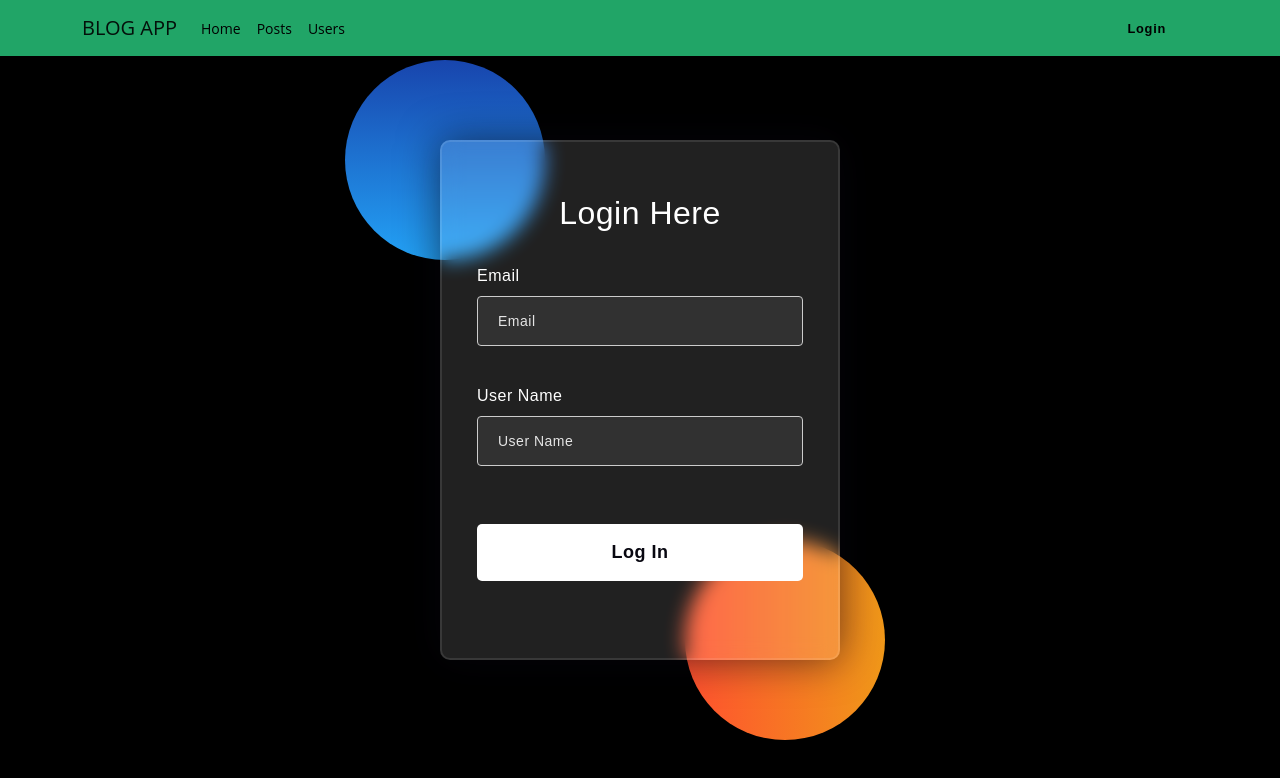
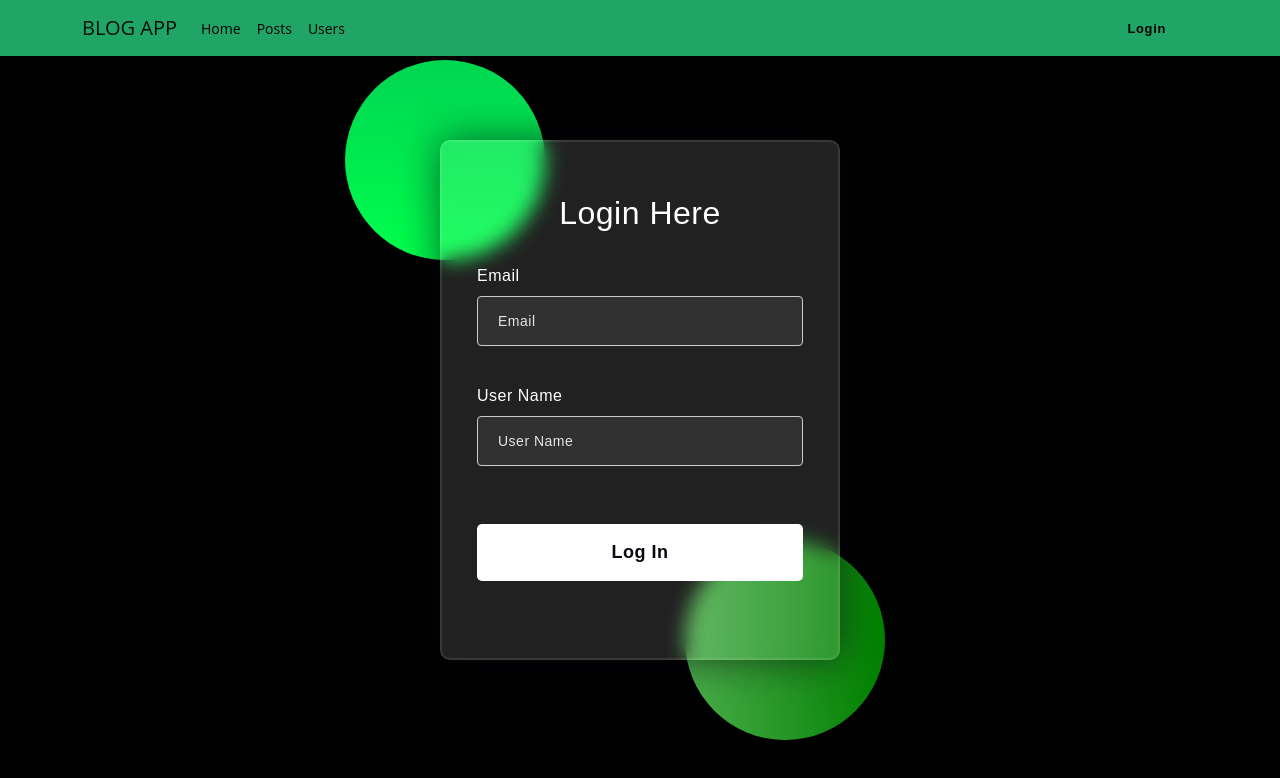
Before and after one commit to C5-BahaAbuelwan/Task_Blog_FrontEnd, a React (Create React App) app: page /login in a window 1280 px wide. Shown: the top 778 px of the page. Built offline with nearby package versions, Linux system fonts and the light colour scheme.

Commit message:
edit code

```diff
--- a/src/components/LogIn/style.css
+++ b/src/components/LogIn/style.css
@@ -24,8 +24,8 @@ body{
 }
 .shape:first-child{
     background: linear-gradient(
-        #1845ad,
-        #23a2f6
+        #00d652,
+        #00ff4c
     );
     left: -80px;
     top: -80px;
@@ -33,8 +33,8 @@ body{
 .shape:last-child{
     background: linear-gradient(
         to right,
-        #ff512f,
-        #f09819
+        rgb(75, 173, 75),
+        green
     );
     right: -30px;
     bottom: -80px;
--- a/src/components/NavBar/style.css
+++ b/src/components/NavBar/style.css
@@ -23,8 +23,9 @@
     }
 
 .signout:hover{
-    border: 1px solid mediumslateblue ;
+    border: 1px solid green ;
     background-color: green;
+    padding: 7px;
 }
 
 .container{
--- a/src/components/addPost/index.js
+++ b/src/components/addPost/index.js
@@ -51,7 +51,7 @@ function AddPost(props) {
       ))}
       <Modal show={show} fullscreen={fullscreen} onHide={() => setShow(false)}>
         <Modal.Header closeButton>
-          <Modal.Title>Modal</Modal.Title>
+          <Modal.Title>Add Post</Modal.Title>
         </Modal.Header>
         <Modal.Body>
          <div>
```
